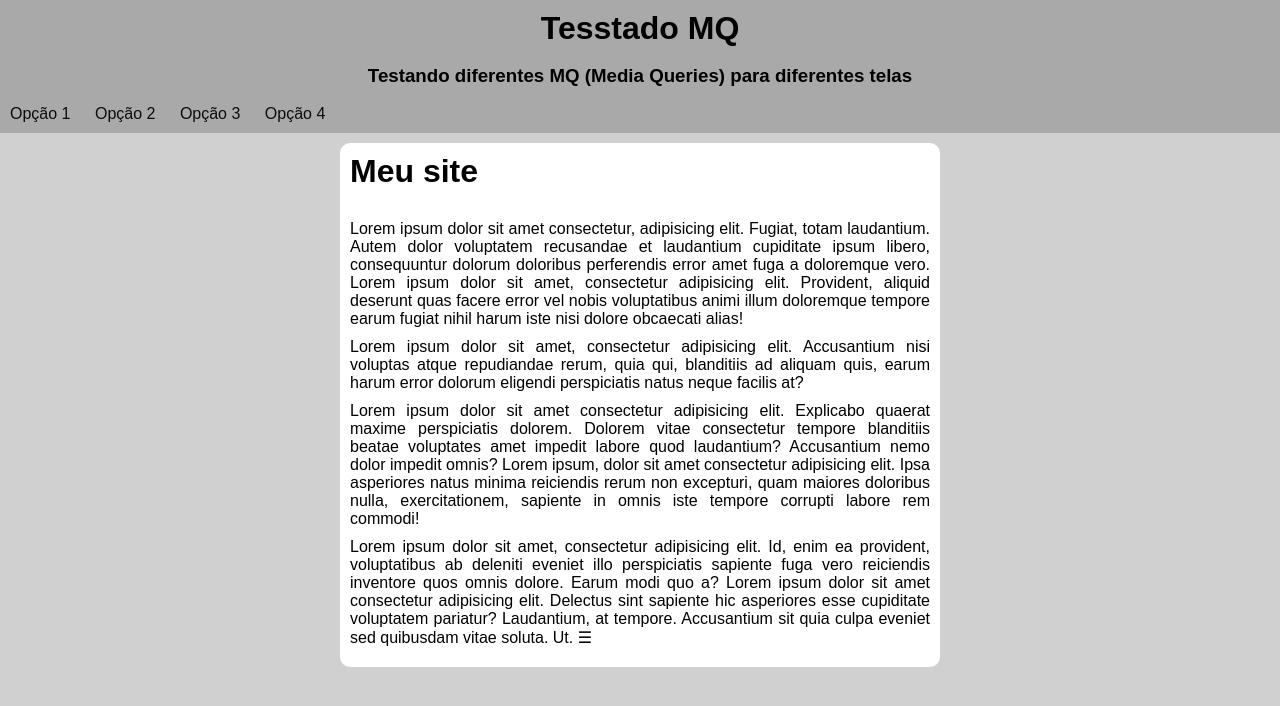
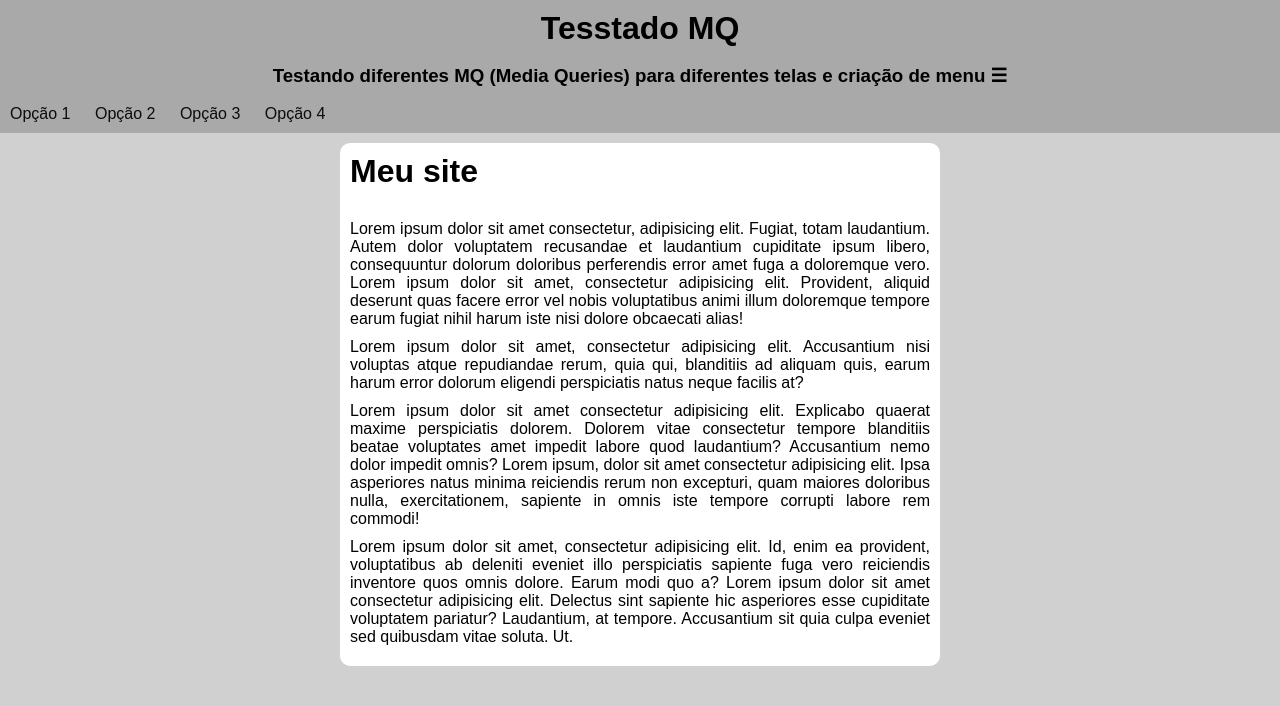
Before and after one commit to AbnnerP/html-css, a plain HTML site: page M04/exercicios/ex026/mq001/index.html in a window 1280 px wide. Drawn offline with Linux system fonts and the light colour scheme.

Commit message:
atualizaçã de texto

```diff
--- a/M04/exercicios/ex026/mq001/index.html
+++ b/M04/exercicios/ex026/mq001/index.html
@@ -10,7 +10,7 @@
 <body>
     <header>
         <h1>Tesstado MQ</h1>
-        <h3>Testando diferentes MQ (Media Queries) para diferentes telas</h3>
+        <h3>Testando diferentes MQ (Media Queries) para diferentes telas e criação de menu &#9776</h3>
         <menu>
             <buttom onclick="clicar()"><img src="imagens/hamburger_menu.png" alt="botão menu para telas pequenas" id="imenu"></buttom>
                 <ul id="menu">
@@ -30,7 +30,7 @@
             <p>
                 Lorem ipsum dolor sit amet, consectetur adipisicing elit. Id, enim ea provident, voluptatibus ab deleniti eveniet illo perspiciatis sapiente fuga vero reiciendis inventore quos omnis dolore. Earum modi quo a? Lorem ipsum dolor sit amet consectetur adipisicing elit. Delectus sint sapiente hic asperiores esse cupiditate voluptatem pariatur? Laudantium, at tempore. Accusantium sit quia culpa eveniet sed quibusdam vitae soluta. Ut.
 
-                &#9776
+
             </p>
         </article>
     </main>
```
